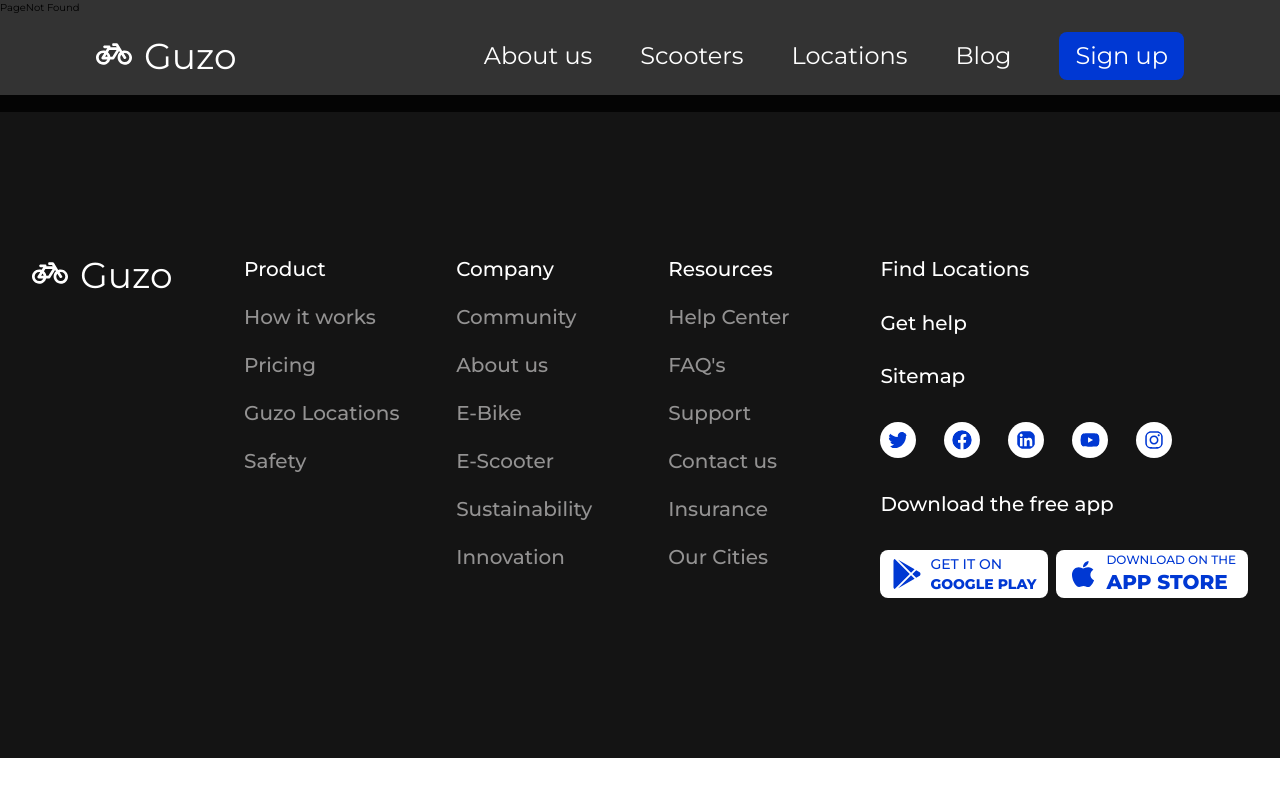
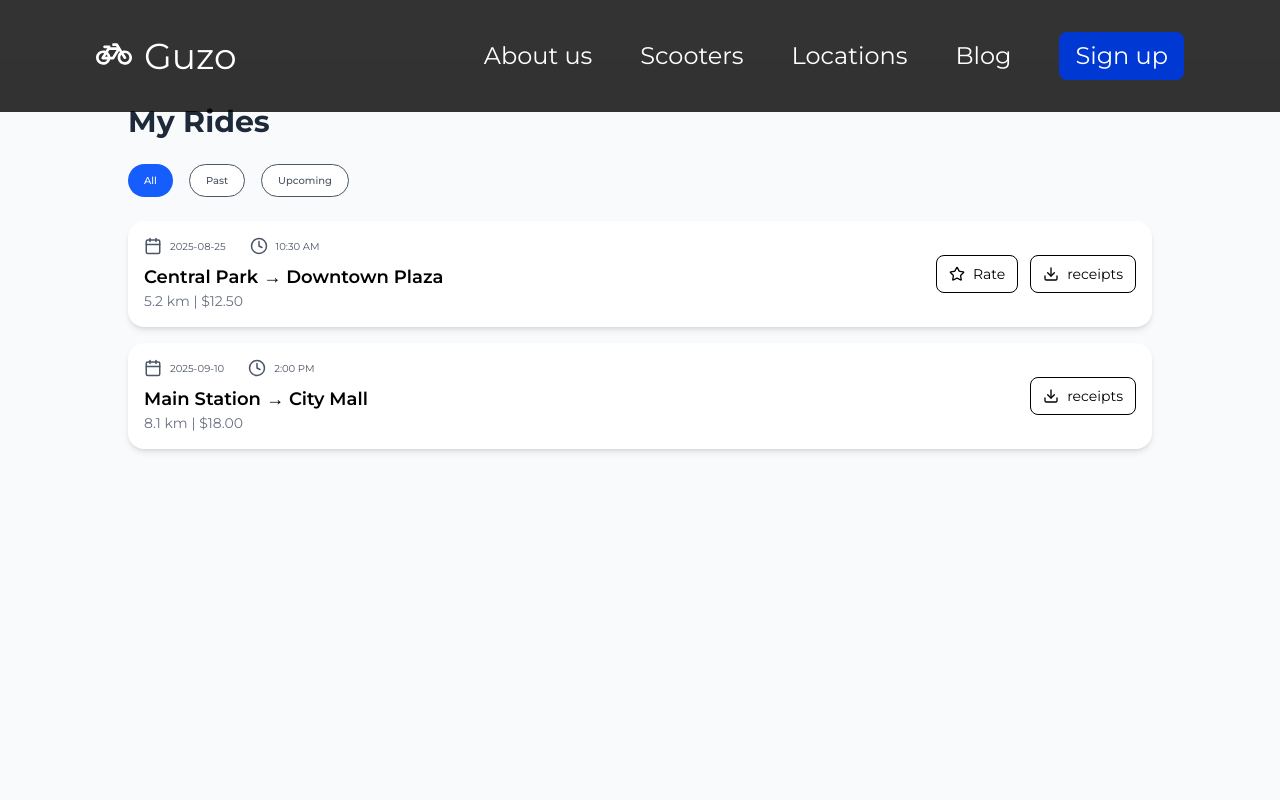
Before and after one commit to Yishurun1G/GuzoTria, a React (Vite) app: page /MyRide in a window 1280 px wide. Shown: the top 800 px of the page. Built offline with nearby package versions, Linux system fonts and the light colour scheme.

Commit message:
add my ride page

```diff
--- a/src/App.jsx
+++ b/src/App.jsx
@@ -9,6 +9,7 @@
 import Signup from './pages/Signup.jsx';
 import Navbar from './components/Navbar.jsx';
 import Footer from './components/Footer.jsx';
+import MyRide from './components/MyRide.jsx';
 
 export default function App() {
   return (
@@ -23,6 +24,8 @@
         <Route path="/scooters" element={<Scooters />} />
         <Route path="/signup" element={<Signup />} />
         <Route path="*" element={<PageNotFound />} />
+        <Route path="MyRide" element={<MyRide />} />
+
       </Routes>
       <Footer/>
     </BrowserRouter>
--- /dev/null
+++ b/src/components/MyRide.jsx
@@ -0,0 +1,151 @@
+import React, { useState, useEffect } from "react";
+import { motion } from "framer-motion";
+import { Calendar, Clock, Star, Download } from "lucide-react";
+
+// Dummy Data (Replace with API data later)
+const dummyRides = [
+  {
+    id: 1,
+    type: "Past",
+    date: "2025-08-25",
+    time: "10:30 AM",
+    distance: "5.2 km",
+    cost: "$12.50",
+    pickup: "Central Park",
+    dropoff: "Downtown Plaza",
+    rating: 4,
+  },
+  {
+    id: 2,
+    type: "Upcoming",
+    date: "2025-09-10",
+    time: "2:00 PM",
+    distance: "8.1 km",
+    cost: "$18.00",
+    pickup: "Main Station",
+    dropoff: "City Mall",
+    rating: 0,
+  },
+];
+
+export default function MyRides() {
+  const [rides, setRides] = useState(dummyRides);
+  const [filter, setFilter] = useState("All");
+  const [selectedRide, setSelectedRide] = useState(null);
+
+  // Filter rides based on selection
+  const filteredRides =
+    filter === "All"
+      ? rides
+      : rides.filter((ride) => ride.type === filter);
+
+  return (
+    <div className="min-h-screen bg-gray-50 p-6 my-15">
+      <motion.div
+        className="max-w-5xl mx-auto my-5"
+        initial={{ opacity: 0, y: 20 }}
+        animate={{ opacity: 1, y: 0 }}
+        transition={{ duration: 0.5 }}
+      >
+        {/* Page Header */}
+        <h1 className="text-3xl font-bold mb-6 text-gray-800">My Rides</h1>
+
+        {/* Filter Buttons */}
+        <div className="flex gap-4 mb-6">
+          {["All", "Past", "Upcoming"].map((option) => (
+            <button
+              key={option}
+              onClick={() => setFilter(option)}
+              className={`px-4 py-2 rounded-full font-medium transition ${
+                filter === option
+                  ? "bg-blue-600 text-white"
+                  : "bg-white border text-gray-600 hover:bg-gray-100"
+              }`}
+            >
+              {option}
+            </button>
+          ))}
+        </div>
+
+        {/* Ride Cards */}
+        <div className="grid gap-4">
+          {filteredRides.length > 0 ? (
+            filteredRides.map((ride) => (
+              <motion.div
+                key={ride.id}
+                className="bg-white rounded-2xl shadow-md p-4 flex flex-col md:flex-row justify-between items-start md:items-center"
+                whileHover={{ scale: 1.02 }}
+                transition={{ duration: 0.2 }}
+              >
+                {/* Ride Info */}
+                <div>
+                  <div className="flex items-center gap-2 text-gray-600">
+                    <Calendar size={18} /> <span>{ride.date}</span>
+                    <Clock size={18} className="ml-4" /> <span>{ride.time}</span>
+                  </div>
+                  <p className="text-lg font-semibold mt-2">
+                    {ride.pickup} → {ride.dropoff}
+                  </p>
+                  <p className="text-gray-500 text-sm">
+                    {ride.distance} | {ride.cost}
+                  </p>
+                </div>
+
+                {/* Action Buttons */}
+                <div className="flex gap-3 mt-4 md:mt-0">
+                  {ride.type === "Past" && (
+                    <button
+                      onClick={() => setSelectedRide(ride)}
+                      className="px-3 py-2 text-sm flex items-center gap-2 border rounded-lg hover:bg-gray-100"
+                    >
+                      <Star size={16} /> Rate
+                    </button>
+                  )}
+                  <button className="px-3 py-2 text-sm flex items-center gap-2 border rounded-lg hover:bg-gray-100">
+                    <Download size={16} /> receipts
+                  </button>
+                </div>
+              </motion.div>
+            ))
+          ) : (
+            <p className="text-gray-600 text-center">No rides found.</p>
+          )}
+        </div>
+      </motion.div>
+
+      {/* Rating Modal */}
+      {selectedRide && (
+        <div className="fixed inset-0 bg-black/50 flex items-center justify-center">
+          <motion.div
+            initial={{ opacity: 0, scale: 0.9 }}
+            animate={{ opacity: 1, scale: 1 }}
+            className="bg-white p-6 rounded-2xl shadow-xl w-96"
+          >
+            <h2 className="text-xl font-bold mb-4">
+              Rate Ride: {selectedRide.pickup} → {selectedRide.dropoff}
+            </h2>
+            <div className="flex justify-center gap-2 mb-4">
+              {[1, 2, 3, 4, 5].map((star) => (
+                <Star
+                  key={star}
+                  size={28}
+                  className={`cursor-pointer ${
+                    star <= selectedRide.rating
+                      ? "text-yellow-400 fill-yellow-400"
+                      : "text-gray-300"
+                  }`}
+                />
+              ))}
+            </div>
+            <button
+              onClick={() => setSelectedRide(null)}
+              className="w-full py-2 bg-blue-600 text-white rounded-lg hover:bg-blue-700"
+            >
+              Submit
+            </button>
+          </motion.div>
+        </div>
+      )}
+    </div>
+  );
+}
--- a/src/components/ScooterCard.jsx
+++ b/src/components/ScooterCard.jsx
@@ -10,6 +10,7 @@
 
   const handleRentNow = () => {
     if (userLoggedIn) {
+
       console.log("Start booking for", scooter.name);
     } else {
       navigate("/login");
```
